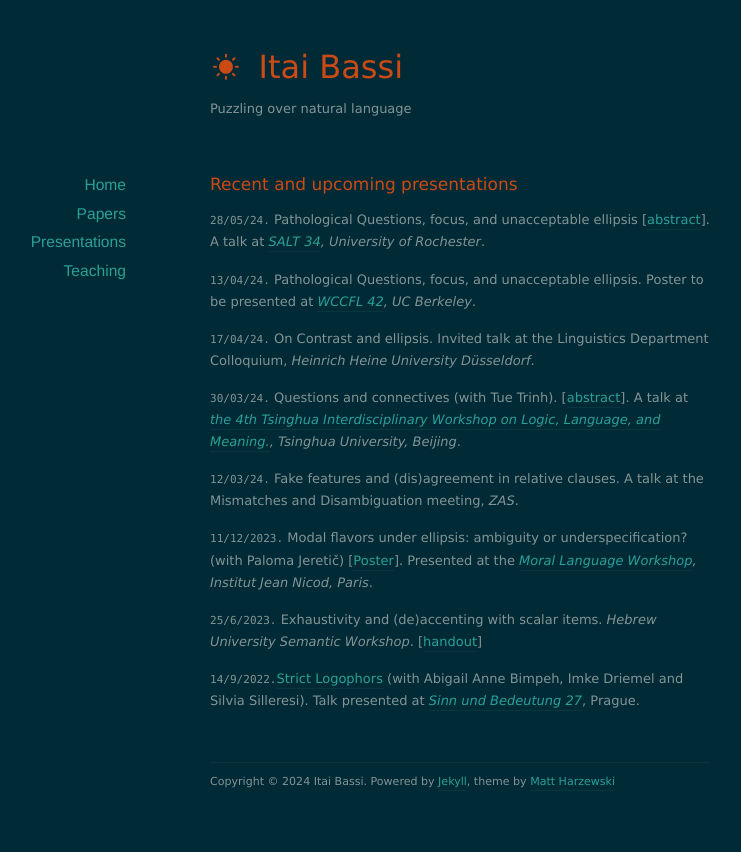
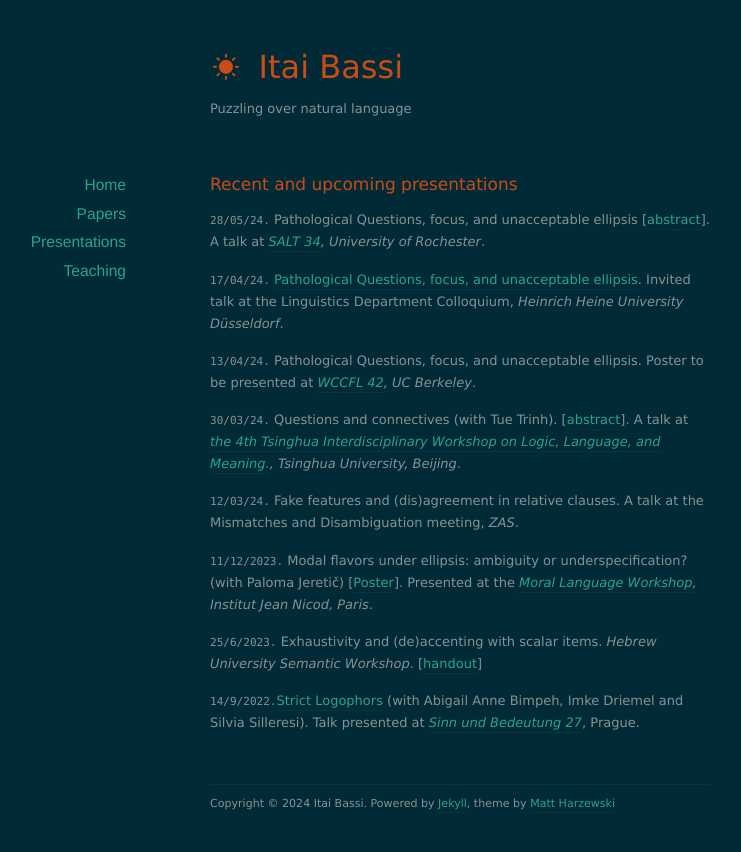
Before and after one commit to itaibassi/itaibassi.github.io, a Jekyll site: the page built from presentations/index.markdown, in a window 1280 px wide. Shown: the top 852 px of the page, without its empty margins (180-921 px from the left). Built offline with Jekyll 4.4.1, drawn with Linux system fonts in a browser that asks for light colours; nearby versions of some CDN libraries.

Commit message:
Update index.markdown

```diff
--- a/presentations/index.markdown
+++ b/presentations/index.markdown
@@ -13,10 +13,10 @@ title: Recent Presentations
 `28/05/24.`  Pathological Questions, focus, and unacceptable ellipsis
 [[abstract](https://www.dropbox.com/scl/fi/stuv4sw35ss78xlmhmeu6/Abstract-Pathological-Questions-focus-and-unacceptable-ellipsis.pdf?rlkey=t2tnh0ifvb9l17vdja8s6irbs&dl=0)]. A talk at *[SALT 34](https://saltconf.github.io/salt34), University of Rochester*.
 
+`17/04/24.`  [Pathological Questions, focus, and unacceptable ellipsis](https://www.dropbox.com/scl/fi/5envbp4bo927ze2i8vt02/Dusseldorf-talk_pathological_questions__ellipsis.pdf?rlkey=fz5lzksnh8r65rpjgpnb5o1k8&dl=0). Invited talk at the Linguistics Department Colloquium, *Heinrich Heine University Düsseldorf*.
+
 `13/04/24.`  Pathological Questions, focus, and unacceptable ellipsis.
  Poster to be presented at *[WCCFL 42](https://www.wccfl42.com/home), UC Berkeley*.
-
-`17/04/24.`  On Contrast and ellipsis. Invited talk at the Linguistics Department Colloquium, *Heinrich Heine University Düsseldorf*.
 
 `30/03/24.`  Questions and connectives (with Tue Trinh). [[abstract](https://www.dropbox.com/scl/fi/y6f7aojfcn987hhytin68/TLLM_2024_paper_38.pdf?rlkey=mnvnvb47gsj89ec9wolv5vqrr&dl=0
 )]. A talk at
```
